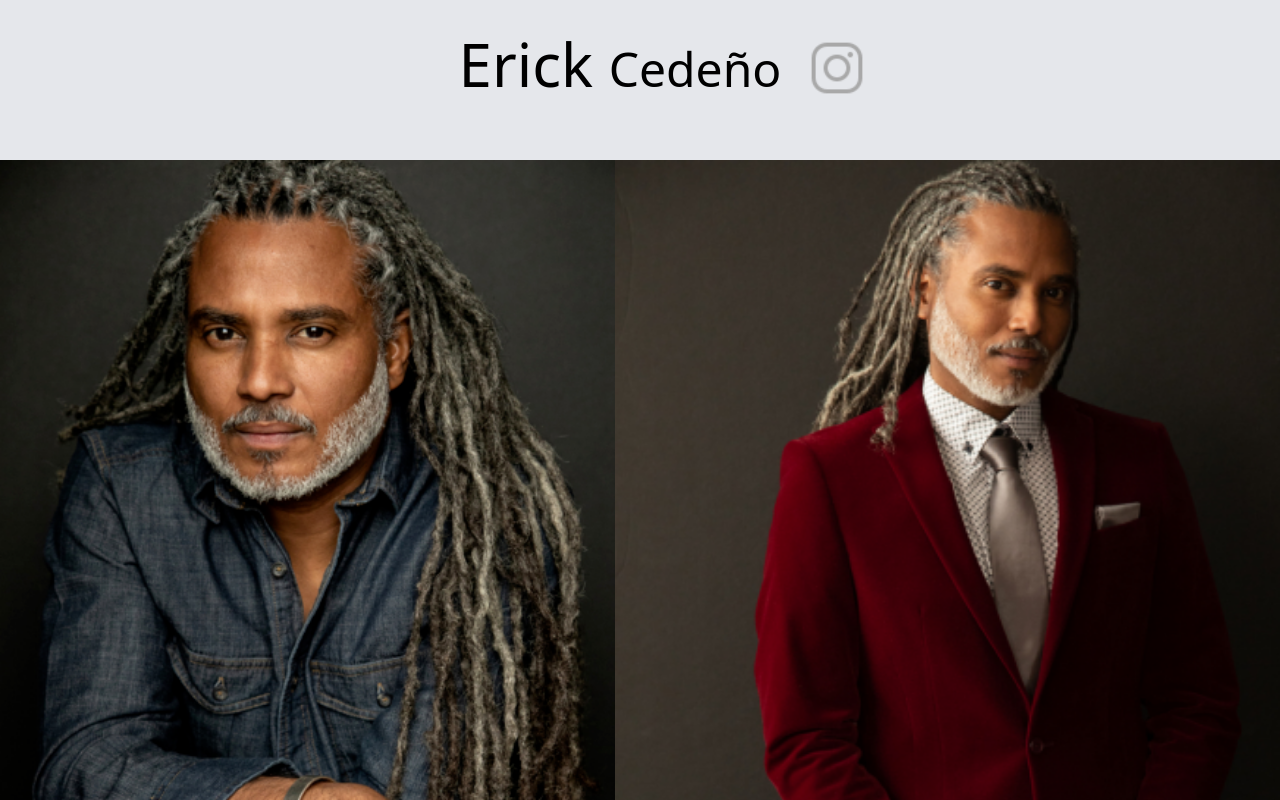
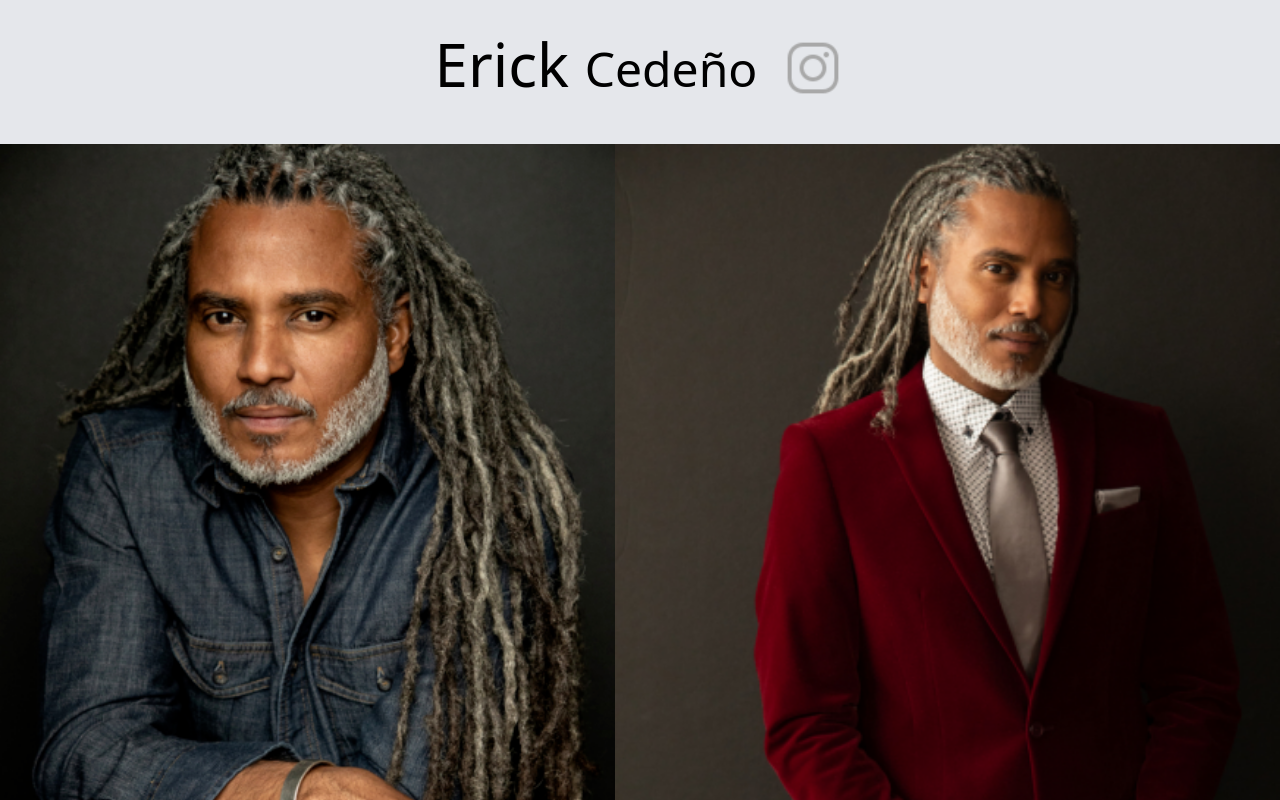
Before and after one commit to knitex202/erick-cedeno, a React (Create React App) app: page / in a window 1280 px wide. Built offline with nearby package versions, Linux system fonts and the light colour scheme.

Commit message:
fixed name text padding

```diff
--- a/src/components/Landing.js
+++ b/src/components/Landing.js
@@ -6,8 +6,8 @@ import { data } from "../data";
 function Landing() {
   return (
     <div className="flex flex-col w-full h-full">
-      <div className="flex flex-col lg:flex lg:flex-row lg:justify-center mt-8 ml-12 items-center">
-        <div className="">
+      <div className="flex flex-col w-full lg:flex lg:flex-row lg:justify-center mt-8 items-center">
+        <div>
           <h1 className=" inline-block text-6xl ">
             Erick <span className="text-5xl font-thin">Cedeño</span>
           </h1>
@@ -18,7 +18,7 @@ function Landing() {
           </a>
         </div>
       </div>
-      <div className=" my-16 flex w-full">
+      <div className=" my-12 flex w-full">
         <div className="flex w-full relative overflow-x-scroll">
           <Card info={data} />
         </div>
--- a/src/output.css
+++ b/src/output.css
@@ -558,6 +558,16 @@ video {
   margin-bottom: 4rem;
 }
 
+.my-1 {
+  margin-top: 0.25rem;
+  margin-bottom: 0.25rem;
+}
+
+.my-12 {
+  margin-top: 3rem;
+  margin-bottom: 3rem;
+}
+
 .ml-12 {
   margin-left: 3rem;
 }
```
